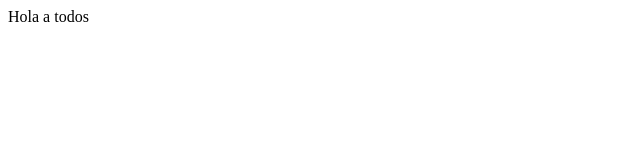
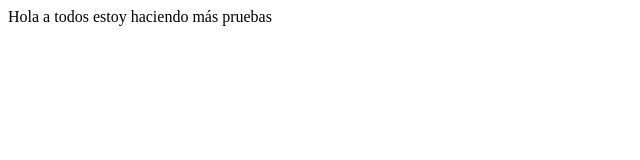
Before and after one commit to Paulv33/CURSO-PRIMERO, a plain HTML site: page index.html in a window 1280 px wide. Shown: the whole page, without its empty margins (0-640 px from the left). Drawn offline with Linux system fonts and the light colour scheme.

Commit message:
cambio de texto

```diff
--- a/index.html
+++ b/index.html
@@ -6,7 +6,6 @@
     <title>Document</title>
 </head>
 <body>
-
-    Hola a todos
+    Hola a todos estoy haciendo más pruebas
 </body>
 </html>
```
